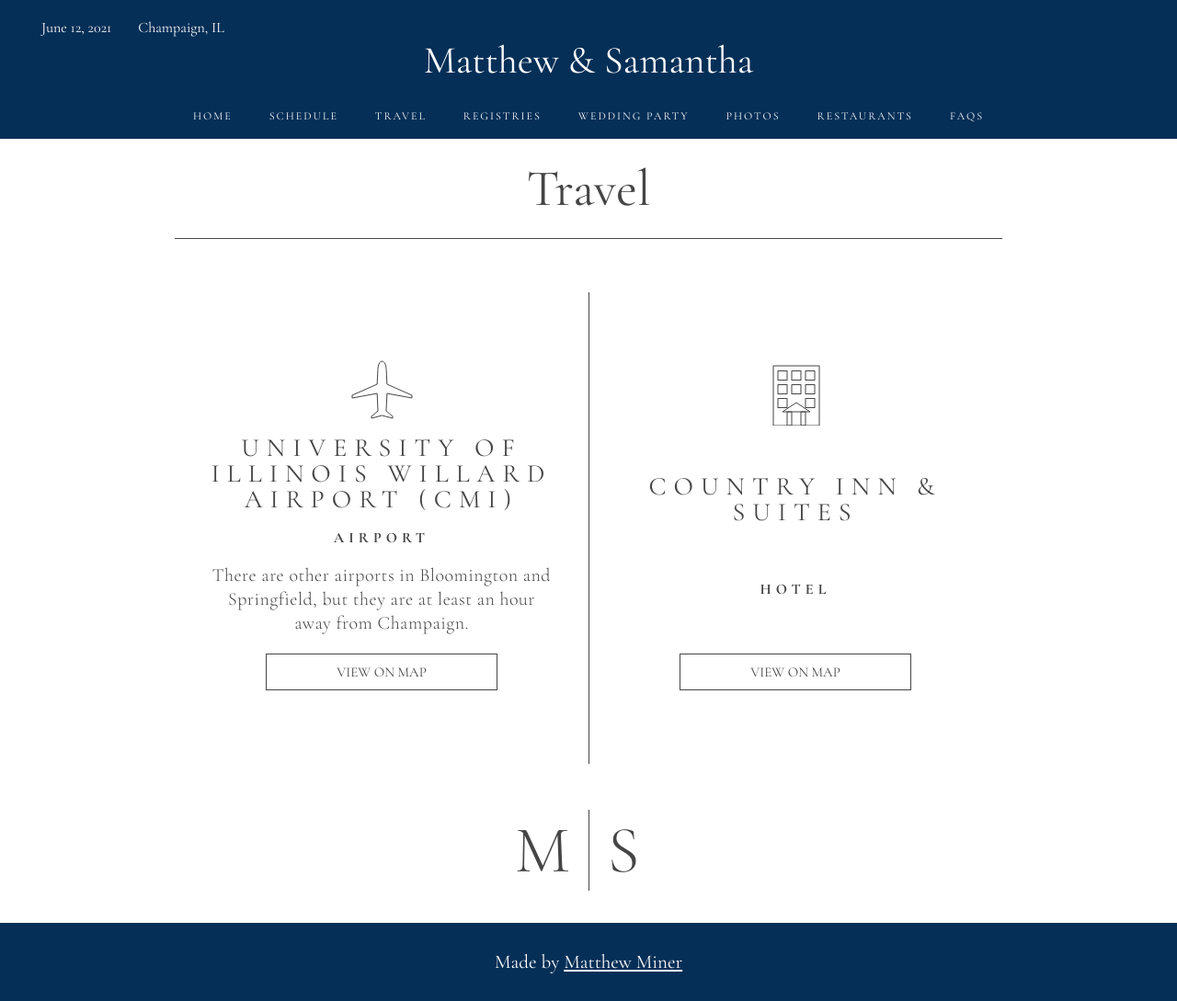
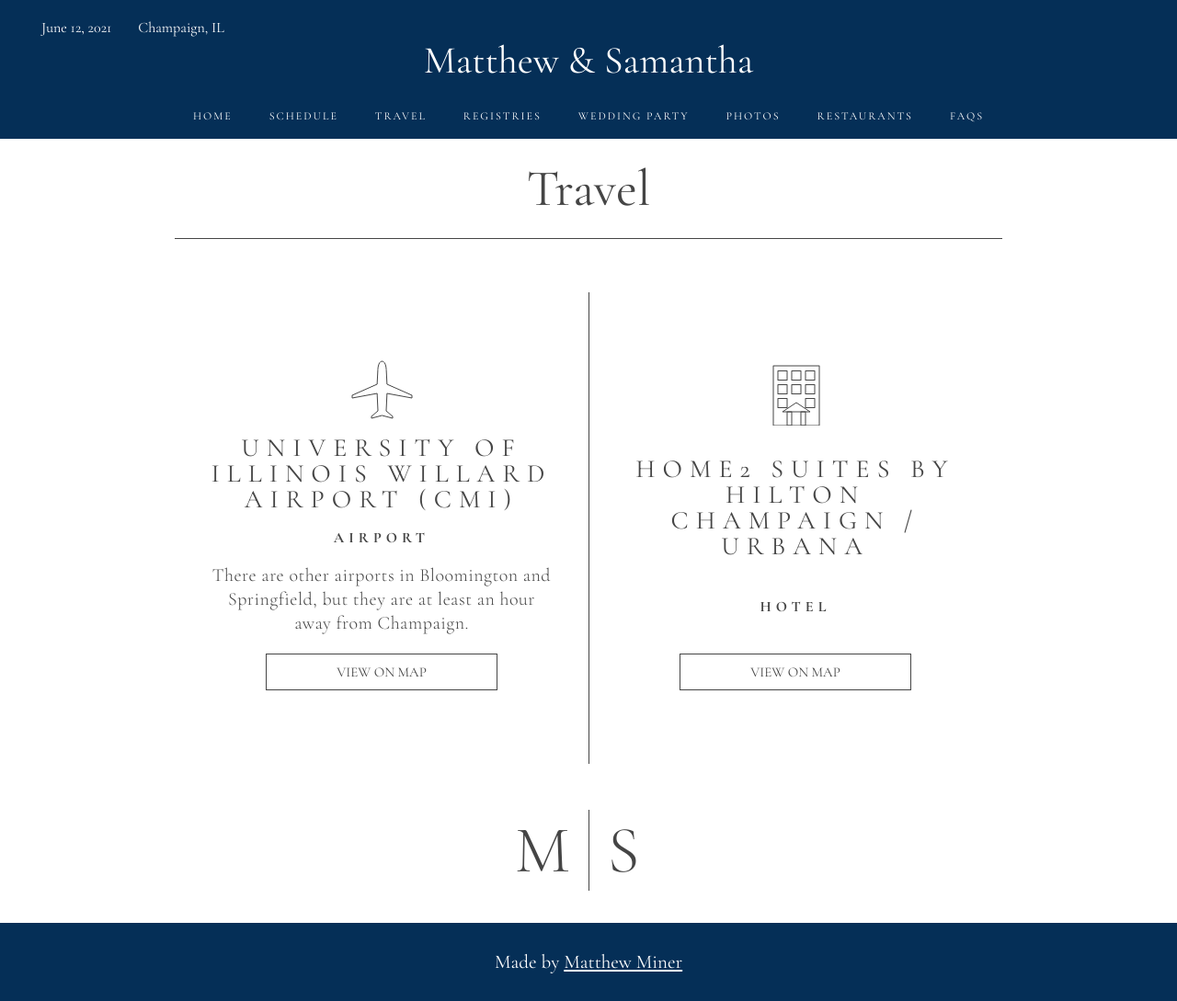
Before and after one commit to mminer237/theminers2021, a Jekyll site: the page built from _pages/travel.html, in a window 1280 px wide. Shown: the whole page at 92% size. Built offline with Jekyll 4.4.1, drawn with Linux system fonts in a browser that asks for light colours.

```diff
--- a/_data/travel.yml
+++ b/_data/travel.yml
@@ -6,7 +6,7 @@ airports:
       - 11 Airport Rd
       - Savoy, IL 61874
 hotels:
-  - name: Country Inn & Suites
+  - name: Home2 Suites by Hilton Champaign / Urbana
     address:
-      - 602 W Marketview Dr
-      - Champaign, IL 61822
+      - 2013 South Neil St
+      - Champaign, IL 61820
--- a/_data/wedding-party.yml
+++ b/_data/wedding-party.yml
@@ -9,33 +9,27 @@ people:
   - name: Rebecca Baals
     picture: assets/people/becca.jpg
     role: Bridesmaid
-    description: The one who started it all and technically introduced us!
   - name: Salena Grimsley
     picture: assets/people/salena.jpg
     role: Bridesmaid
   - name: Jael Lumbres
     picture: assets/people/jael.jpg
     role: Bridesmaid
-    description: The one who got me through nursing school :)
   - name: Jordan Miner
     picture: assets/people/jordan.jpg
     role: Best Man
-    description: My little big brother
   - name: Jacob Miner
     picture: assets/people/jacob.jpg
     role: Groomsman
-    description: My big little brother
   - name: Gregory Baals
     # picture: assets/people/greg.jpg
     role: Groomsman
-    description: My first friend and roommate in college who's always been there for me, showering me in advice
   - name: David Buck
     # picture: assets/people/david.jpg
     role: Groomsman
   - name: Terence Williams
     picture: assets/people/terence.jpg
     role: Groomsman
-    description: My best friend throughout law school
   - name: Jonathan Lewis
     picture: assets/people/jonathan.jpg
     role: Usher
```
